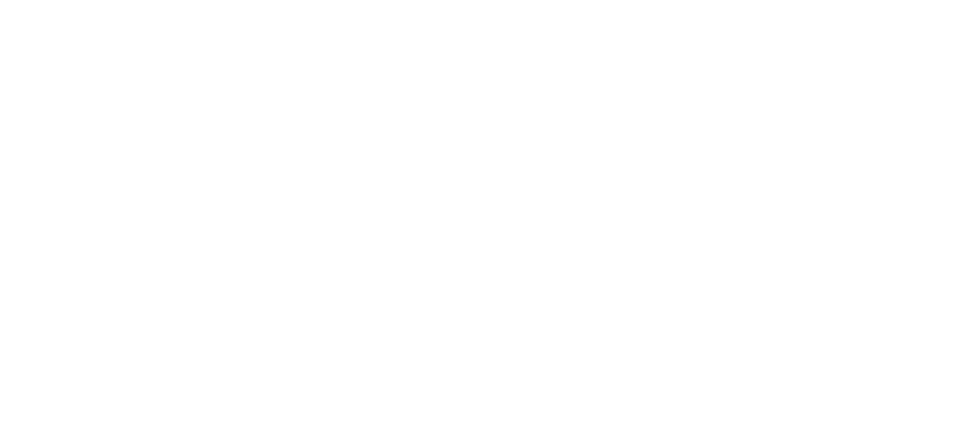
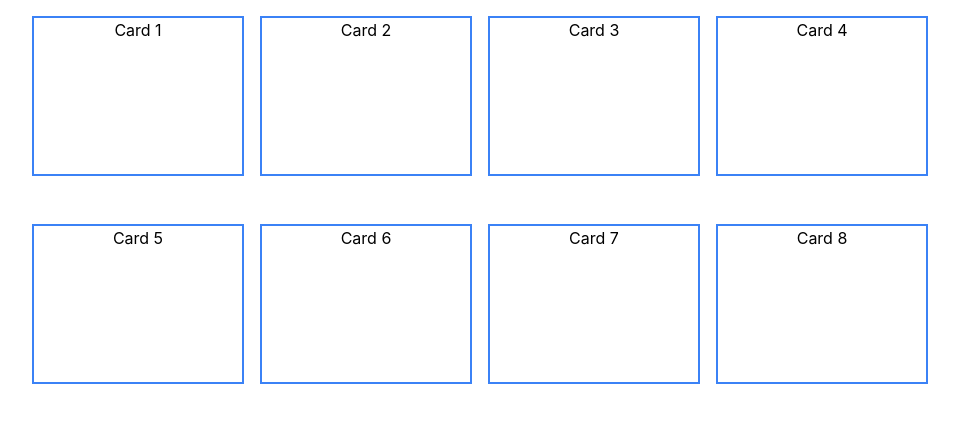
Before and after one commit to CleverDarkSolutions/memory-card-game, a React (Create React App) app: page / in a window 1280 px wide. Shown: the top 422 px of the page, without its empty margins (176-1135 px from the left). Built offline with nearby package versions, Linux system fonts and the light colour scheme.

Commit message:
Rough visualization of card grid

```diff
--- a/src/App.tsx
+++ b/src/App.tsx
@@ -1,11 +1,12 @@
 import React from 'react';
 import './App.css';
 import './index.css';
+import CardGrid from './components/CardGrid';
 
 function App () {
   return (
     <div className="App">
-
+      <CardGrid/>
     </div>
   );
 }
--- /dev/null
+++ b/src/components/Card.tsx
@@ -0,0 +1,16 @@
+import React from 'react';
+
+export type CardProps = {
+    name: string,
+    image: string,
+    id: number
+}
+const Card = (props: CardProps) => {
+  return(
+    <div className="w-full h-40 m-4 border-2 border-blue-500">
+      {props.name}
+    </div>
+  );
+};
+
+export default Card;
--- /dev/null
+++ b/src/components/CardGrid.tsx
@@ -0,0 +1,57 @@
+import React from 'react';
+import Card from './Card';
+
+const cards = [
+  {
+    name: 'Card 1',
+    image: 'string',
+    id: Math.floor(Math.random() * 1000)
+  },
+  {
+    name: 'Card 2',
+    image: 'string',
+    id: Math.floor(Math.random() * 1000)
+  },
+  {
+    name: 'Card 3',
+    image: 'string',
+    id: Math.floor(Math.random() * 1000)
+  },
+  {
+    name: 'Card 4',
+    image: 'string',
+    id: Math.floor(Math.random() * 1000)
+  },
+  {
+    name: 'Card 5',
+    image: 'string',
+    id: Math.floor(Math.random() * 1000)
+  },
+  {
+    name: 'Card 6',
+    image: 'string',
+    id: Math.floor(Math.random() * 1000)
+  },
+  {
+    name: 'Card 7',
+    image: 'string',
+    id: Math.floor(Math.random() * 1000)
+  },
+  {
+    name: 'Card 8',
+    image: 'string',
+    id: Math.floor(Math.random() * 1000)
+  },
+];
+
+const CardGrid = () => {
+  return(
+    <div className="mx-auto grid grid-cols-4 gap-4 w-[70vw]">
+      {cards.map( (card) => (
+        <Card key={card.id} name={card.name} image={card.image} id={card.id}/>
+      ))}
+    </div>
+  );
+};
+
+export default CardGrid;
```
